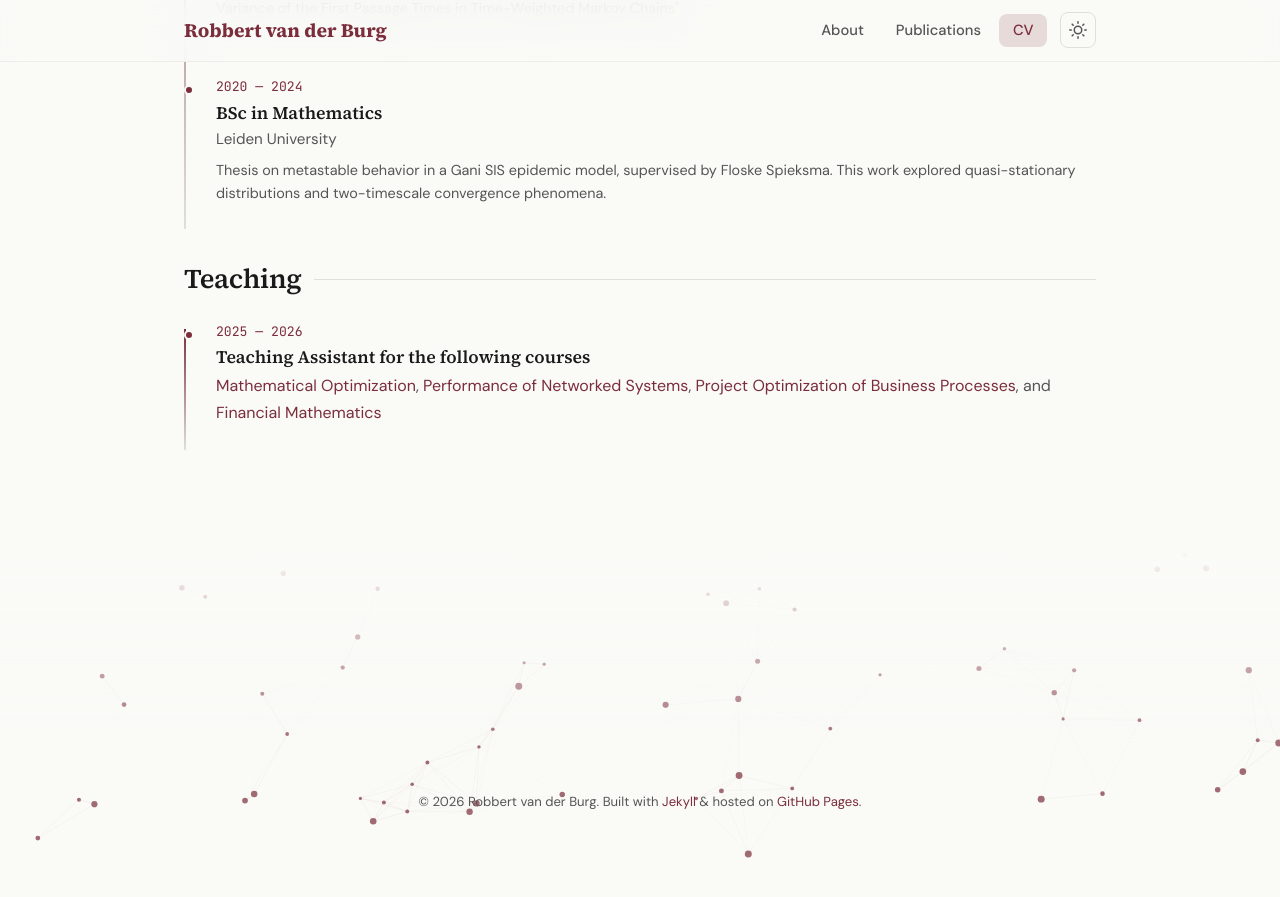
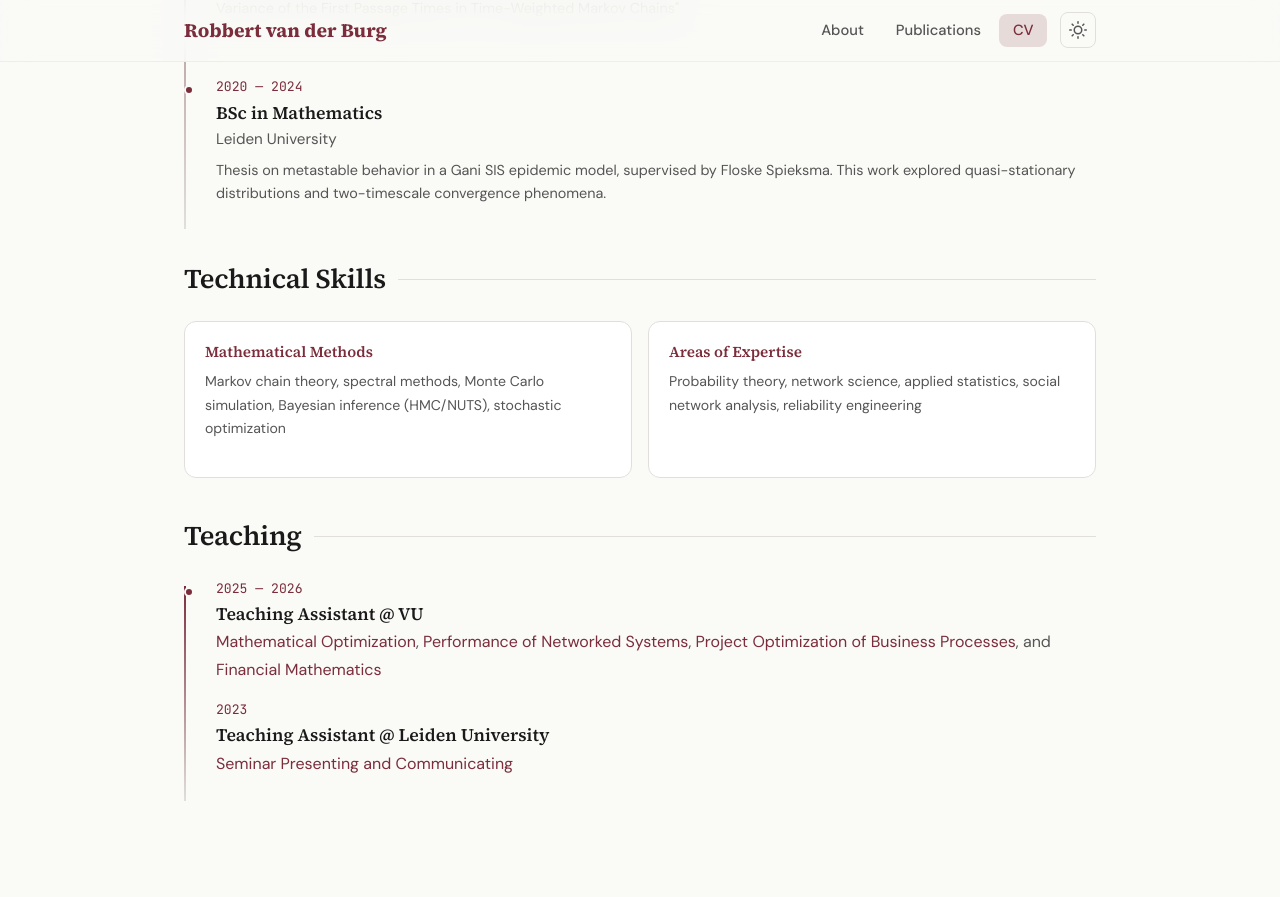
Before and after one commit to robbertvanderburg/robbertvanderburg.github.io, a Jekyll site: the page built from cv.html, in a window 1280 px wide and 900 px high, scrolled down 531 px. Shown: the top 897 px of the window. Built offline with Jekyll 4.4.1, drawn with Linux system fonts in a browser that asks for light colours; before the commit the page ends 1392 px from its top, so only the background shows below that.

Commit message:
Add Technical Skills section and update teaching roles
Added a section for Technical Skills and updated teaching assistant titles.

```diff
--- a/cv.html
+++ b/cv.html
@@ -49,13 +49,33 @@ permalink: /cv/
 
 <div class="fade-in">
   <div class="section-header">
+    <h2>Technical Skills</h2>
+  </div>
+
+  <div class="cv-card-grid">
+    <div class="cv-card">
+      <h4>Mathematical Methods</h4>
+      <p>Markov chain theory, spectral methods, Monte Carlo simulation, Bayesian inference (HMC/NUTS), stochastic optimization</p>
+    </div>
+    <div class="cv-card">
+      <h4>Areas of Expertise</h4>
+      <p>Probability theory, network science, applied statistics, social network analysis, reliability engineering</p>
+    </div>
+  </div>
+</div>
+
+<div class="fade-in">
+  <div class="section-header">
     <h2>Teaching</h2>
   </div>
   <div class="cv-timeline">
     <div class="cv-entry">
       <div class="cv-entry-period">2025 — 2026</div>
-      <h3 class="cv-entry-title">Teaching Assistant for the following courses</h3>
+      <h3 class="cv-entry-title">Teaching Assistant @ VU</h3>
       <p><a href="https://research.vu.nl/en/courses/mathematical-optimization-5/">Mathematical Optimization</a>, <a href="https://research.vu.nl/en/courses/performance-of-networked-systems-5/">Performance of Networked Systems</a>, <a href="https://research.vu.nl/en/courses/project-optimization-of-business-processes-5/">Project Optimization of Business Processes</a>, and <a href="https://research.vu.nl/en/courses/applied-analysis-financial-mathematics-msc-2/">Financial Mathematics</a></p>
+      <div class="cv-entry-period">2023</div>
+      <h3 class="cv-entry-title">Teaching Assistant @ Leiden University</h3>
+      <p><a href="https://studiegids.universiteitleiden.nl/courses/111407/seminarium-presenteren-en-communiceren">Seminar Presenting and Communicating</a></p>
     </div>
   </div>
 </div>
```
